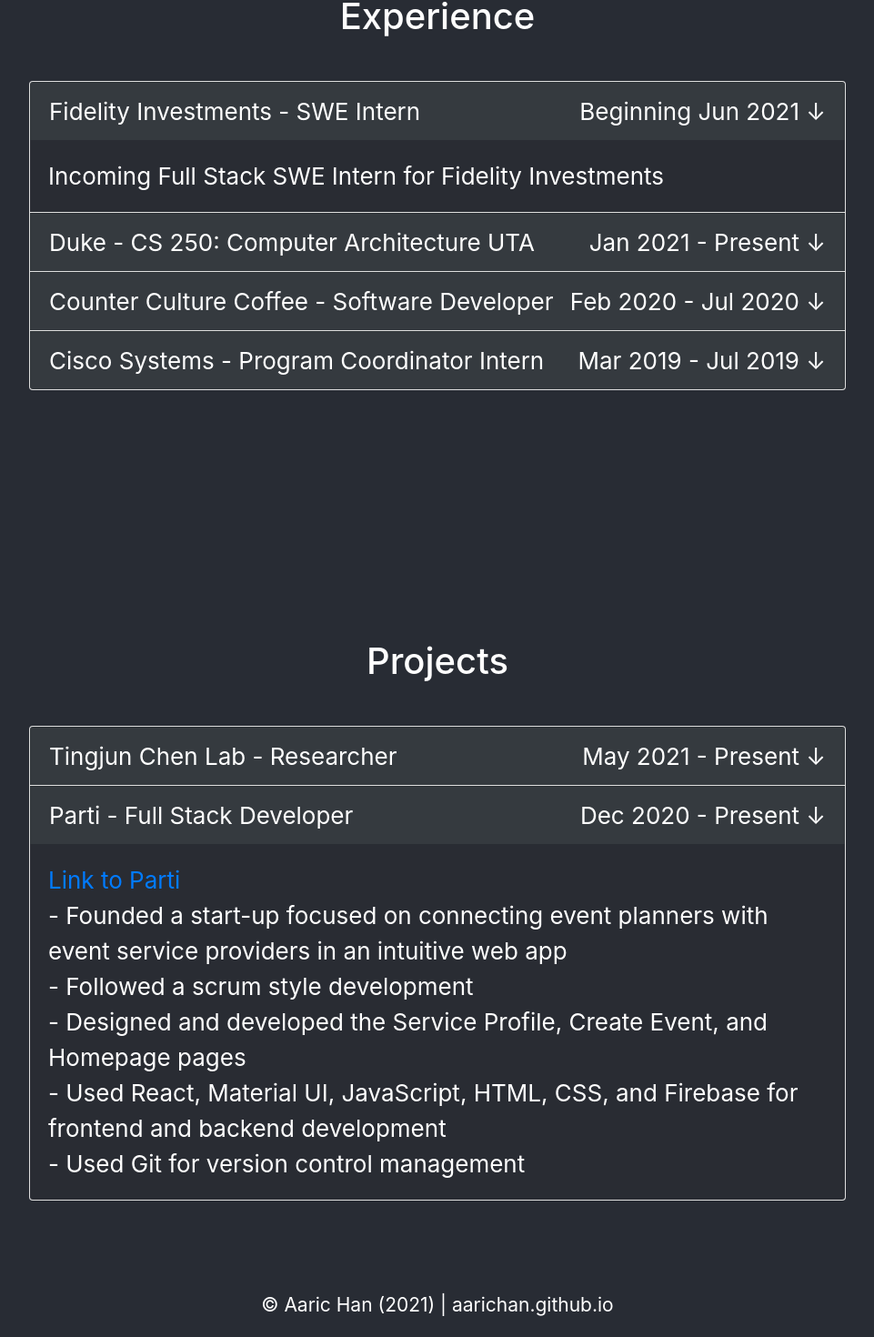
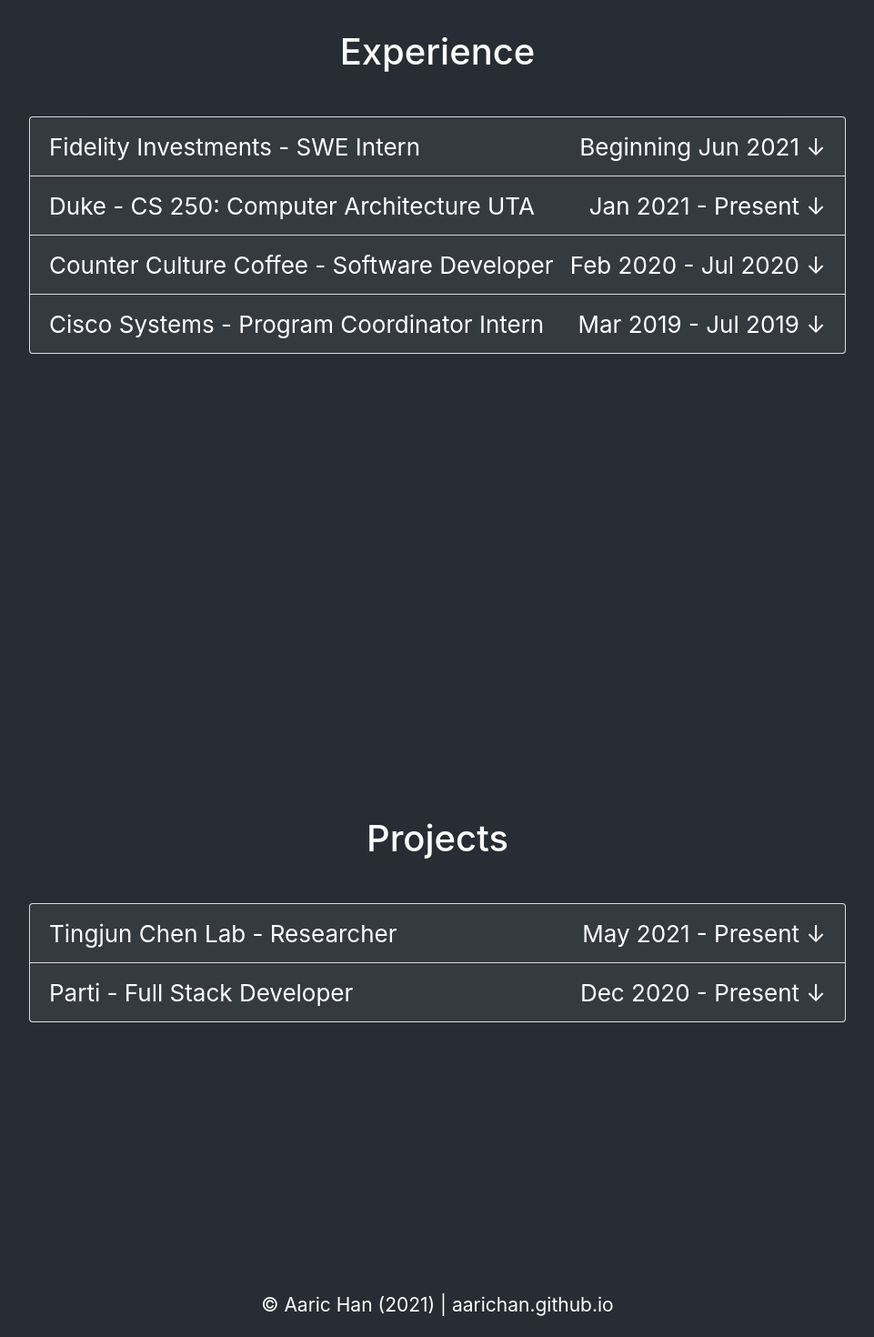
Before and after one commit to aarichan/aarichan.github.io, a React (Create React App) app: page / in a window 1280 px wide. Shown: the part 1789-3259 px from the top of the page at 91% size, without its empty margins (159-1120 px from the left). Built offline with nearby package versions, Linux system fonts and the light colour scheme.

Commit message:
Released Version 1

```diff
--- a/src/components/experience/experience.js
+++ b/src/components/experience/experience.js
@@ -22,7 +22,7 @@
       <header className="App-header">
         <h1>Experience</h1>
         <br/>
-        <Accordion defaultActiveKey="3">
+        <Accordion>
           <Card>
             <Accordion.Toggle className="card-head" as={Card.Header} variant="link" eventKey="3">
               Fidelity Investments - SWE Intern
--- a/src/components/projects/projects.js
+++ b/src/components/projects/projects.js
@@ -18,7 +18,7 @@
       <header className="App-header">
         <h1>Projects</h1>
         <br/>
-        <Accordion defaultActiveKey="0">
+        <Accordion>
           <Card>
             <Accordion.Toggle className="card-head" as={Card.Header} variant="link" eventKey="1">
               Tingjun Chen Lab - Researcher
```
